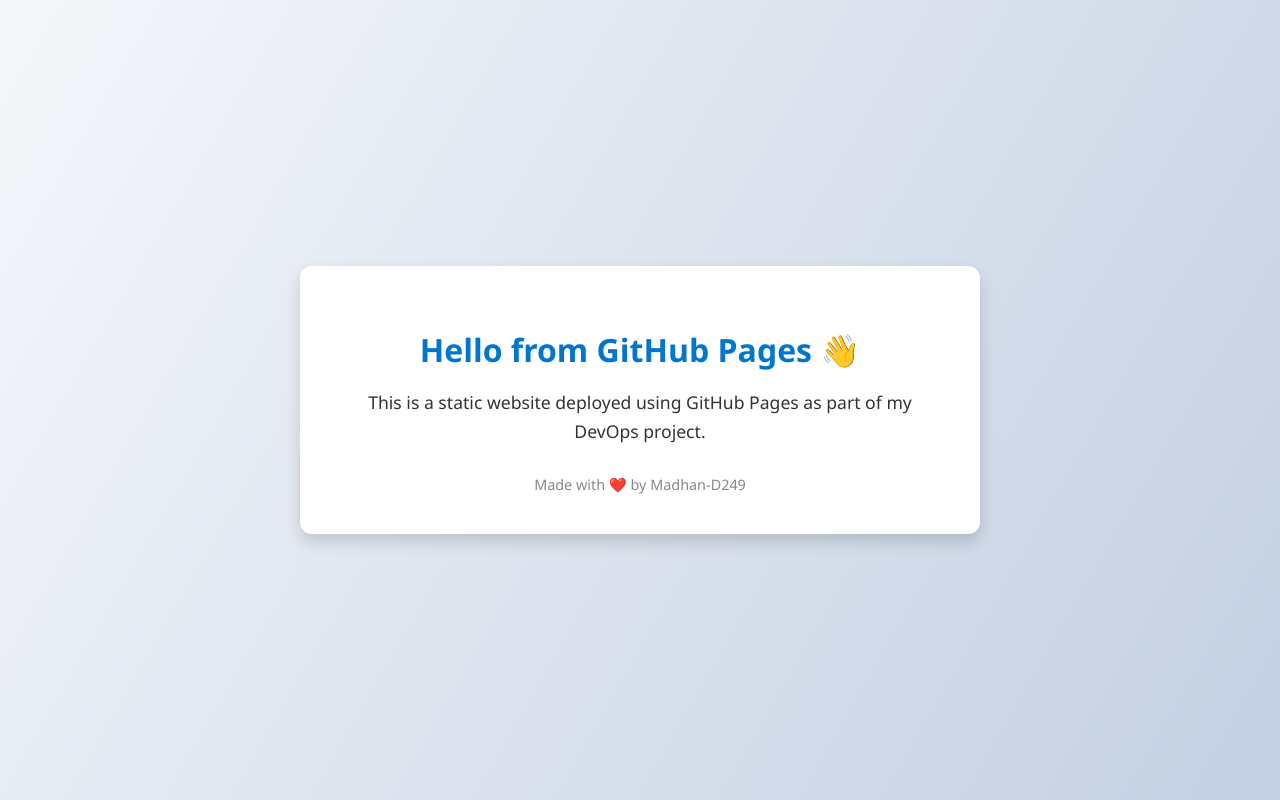
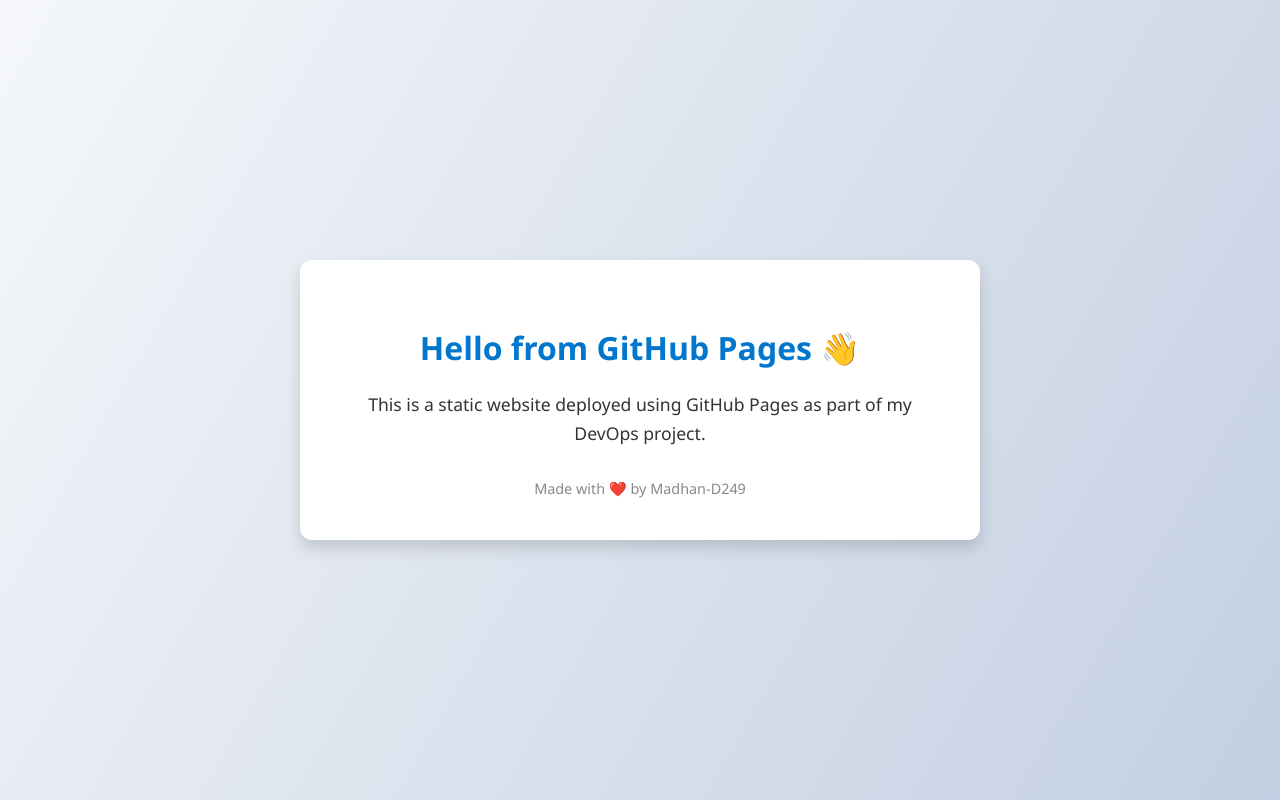
Before and after one commit to Madhan-D249/devops-pipeline-node-app, a plain HTML site: page index.html in a window 1280 px wide. Drawn offline with Linux system fonts and the light colour scheme.

Commit message:
Add CSS styling

```diff
--- a/index.html
+++ b/index.html
@@ -2,6 +2,7 @@
 <html lang="en">
 <head>
   <meta charset="UTF-8">
+  <link rel="stylesheet" href="style.css">
   <title>Welcome to My GitHub Pages Site</title>
   <style>
     body {
--- /dev/null
+++ b/style.css
@@ -0,0 +1,16 @@
+body {
+  font-family: Arial, sans-serif;
+  background-color: #f0f4f8;
+  color: #333;
+  margin: 20px;
+  line-height: 1.6;
+}
+
+h1 {
+  color: #007acc;
+  text-align: center;
+}
+
+p {
+  font-size: 1.1rem;
+}
```
